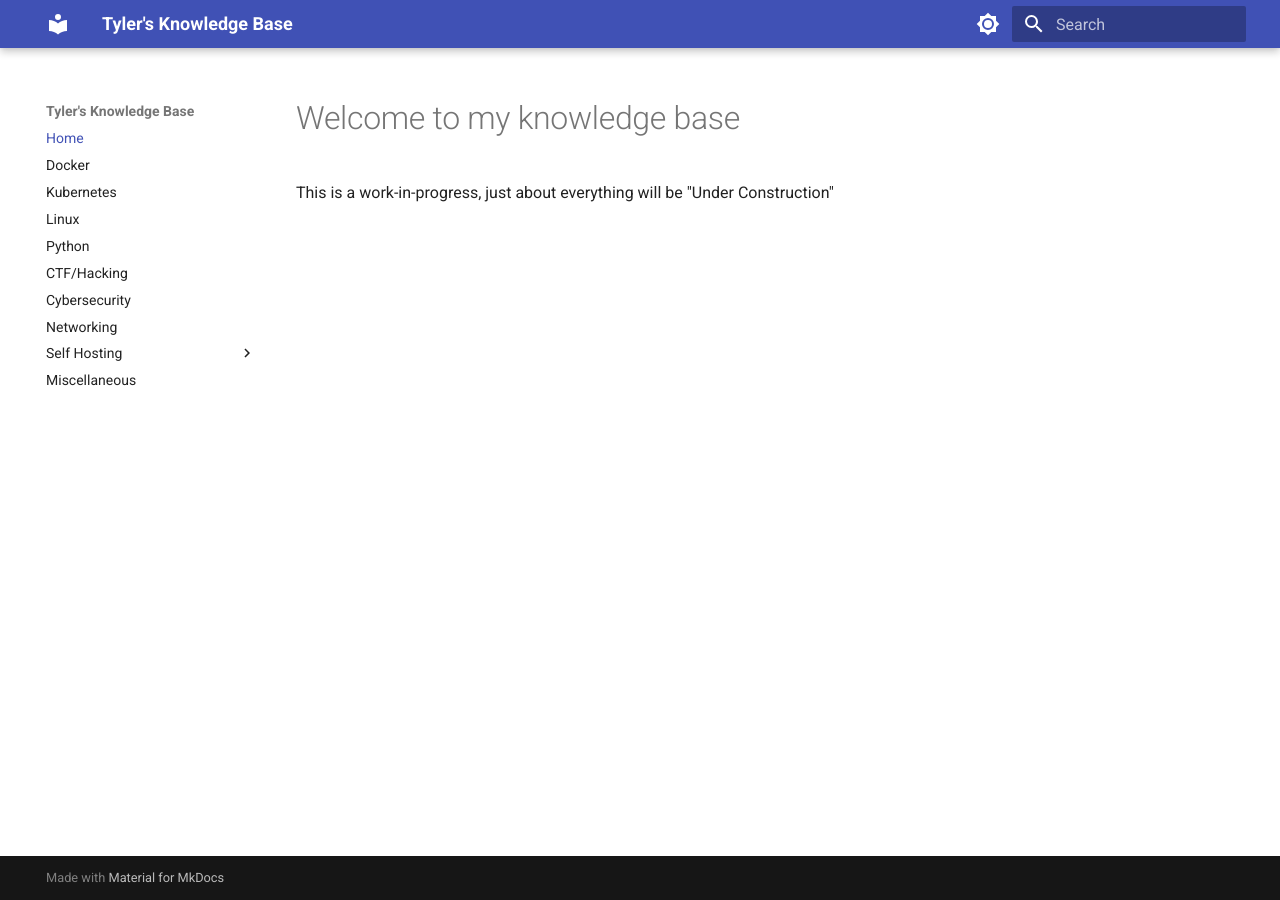
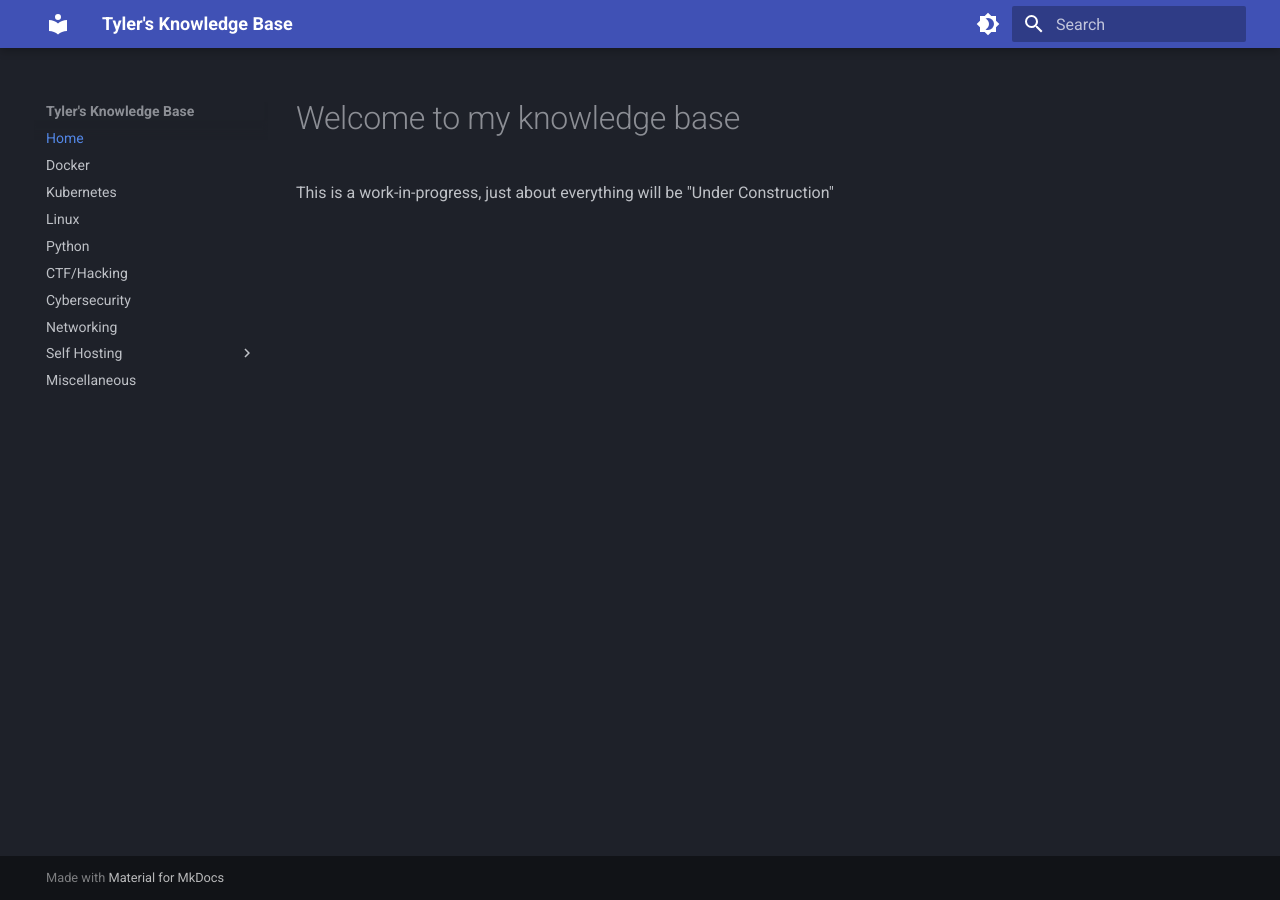
Before and after one commit to williamhatcher/docs.tylerharrison.dev, an MkDocs documentation site: the page built from docs/index.md, in a window 1280 px wide. Built offline with MkDocs 1.6.1 and Material for MkDocs 9.7.7, drawn with Linux system fonts in a browser that asks for light colours.

Commit message:
Change default to dark
Signed-off-by: tyleraharrison <tyleraharrison@gmail.com>

```diff
--- a/mkdocs.yml
+++ b/mkdocs.yml
@@ -20,18 +20,18 @@ nav:
 theme:
     name: material
     palette:
+    # Palette toggle for dark mode
+    -   scheme: slate
+        toggle:
+            icon: material/brightness-4
+            name: Switch to light mode
+        accent: orange
     # Palette toggle for light mode
     -   scheme: default
         toggle:
             icon: material/brightness-7
             name: Switch to dark mode
         accent: orange
-    # Palette toggle for dark mode
-    -   scheme: slate
-        toggle:
-            icon: material/brightness-4
-            name: Switch to light mode
-        accent: orange
 
 extra_css:
     - stylesheets/extra.css
```
